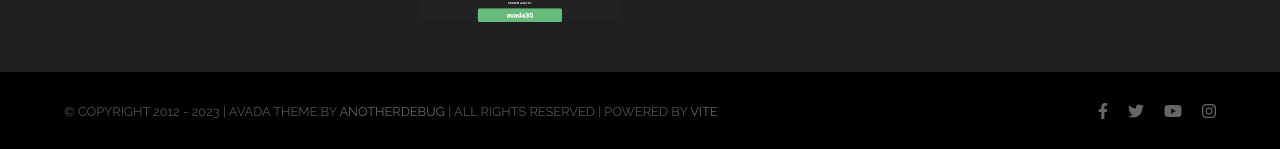
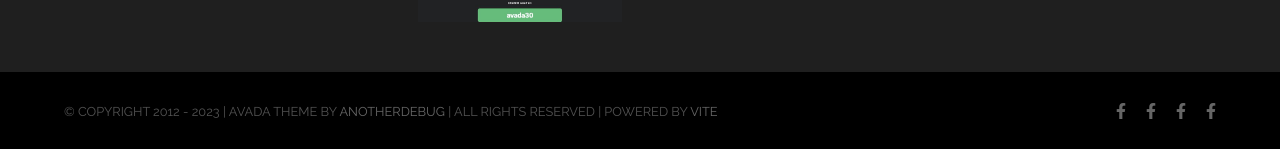
Before and after one commit to AnotherDebug/proj-html-vuejs, a Vue app: page / in a window 1280 px wide. Shown: the part 5884-6033 px from the top of the page. Built offline with nearby package versions, Linux system fonts and the light colour scheme.

Commit message:
[ADD]: import SocialIcons in Footer component

```diff
--- a/src/components/Footer.vue
+++ b/src/components/Footer.vue
@@ -1,11 +1,13 @@
 <script>
 import ContactsFooter from './partials/ContactsFooter.vue';
+import SocialIcons from './partials/SocialIcons.vue';
 import Tweets from './partials/Tweets.vue';
 export default {
     name: 'Footer',
     components: {
         Tweets,
-        ContactsFooter
+        ContactsFooter,
+        SocialIcons
     }
 }
 </script>
@@ -122,10 +124,13 @@ export default {
                 </div>
                 <div class="social">
                     <ul class="d-flex">
-                        <li>
-                            <a href="#" title="Facebook"><i class="fa-brands fa-facebook-f"></i></a>
-                        </li>
-                        <li>
+
+                        <SocialIcons />
+                        <SocialIcons />
+                        <SocialIcons />
+                        <SocialIcons />
+
+                        <!-- <li>
                             <a href="#" title="Twitter"><i class="fa-brands fa-twitter"></i></a>
                         </li>
                         <li>
@@ -133,7 +138,7 @@ export default {
                         </li>
                         <li>
                             <a href="#" title="Instagram"><i class="fa-brands fa-instagram"></i></a>
-                        </li>
+                        </li> -->
                     </ul>
                 </div>
             </div>
@@ -275,20 +280,7 @@ footer {
 
             .social {
                 ul {
-                    li {
-                        list-style: none;
 
-                        a {
-                            position: relative;
-                            margin-left: 20px;
-                            color: lighten($dimgray-color, $amount: 20%);
-
-                            &:hover {
-                                color: lighten($black-color, $amount: 10%);
-                                transition: 0.5s;
-                            }
-                        }
-                    }
                 }
             }
         }
```
